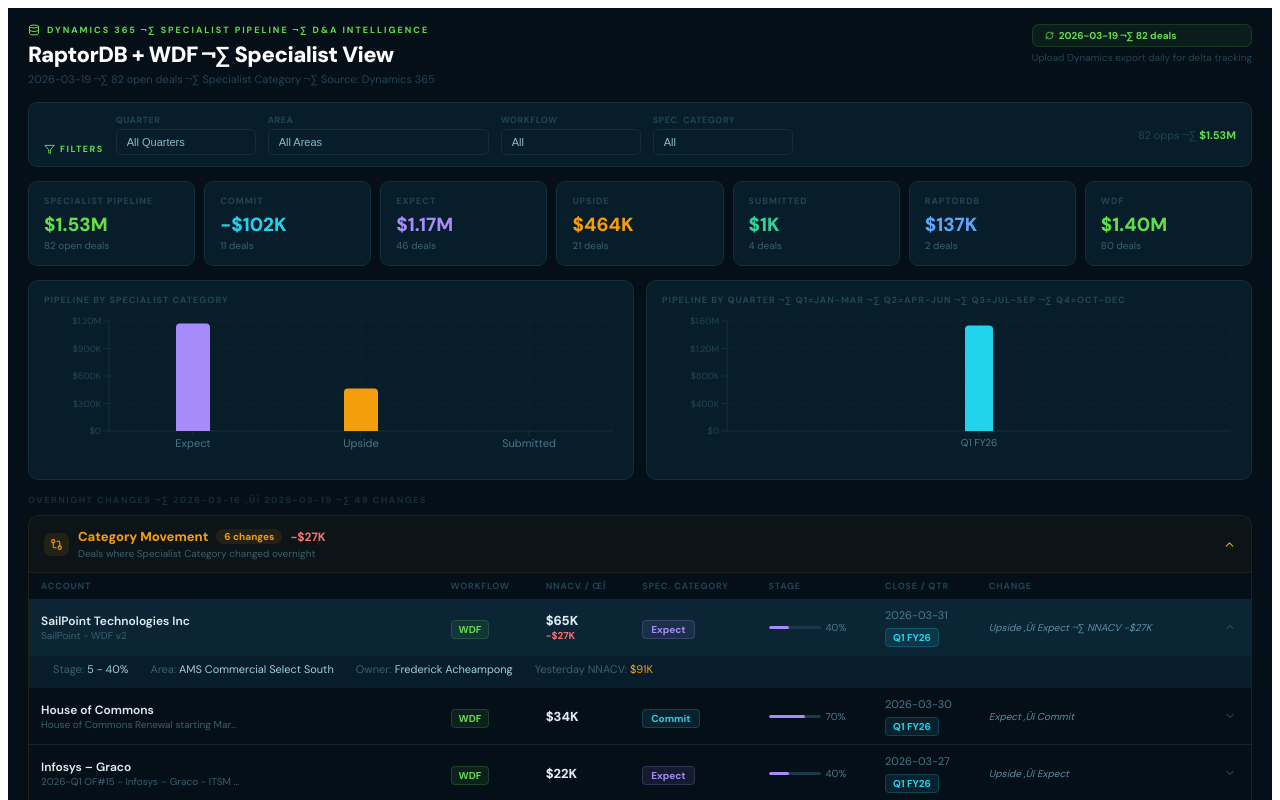
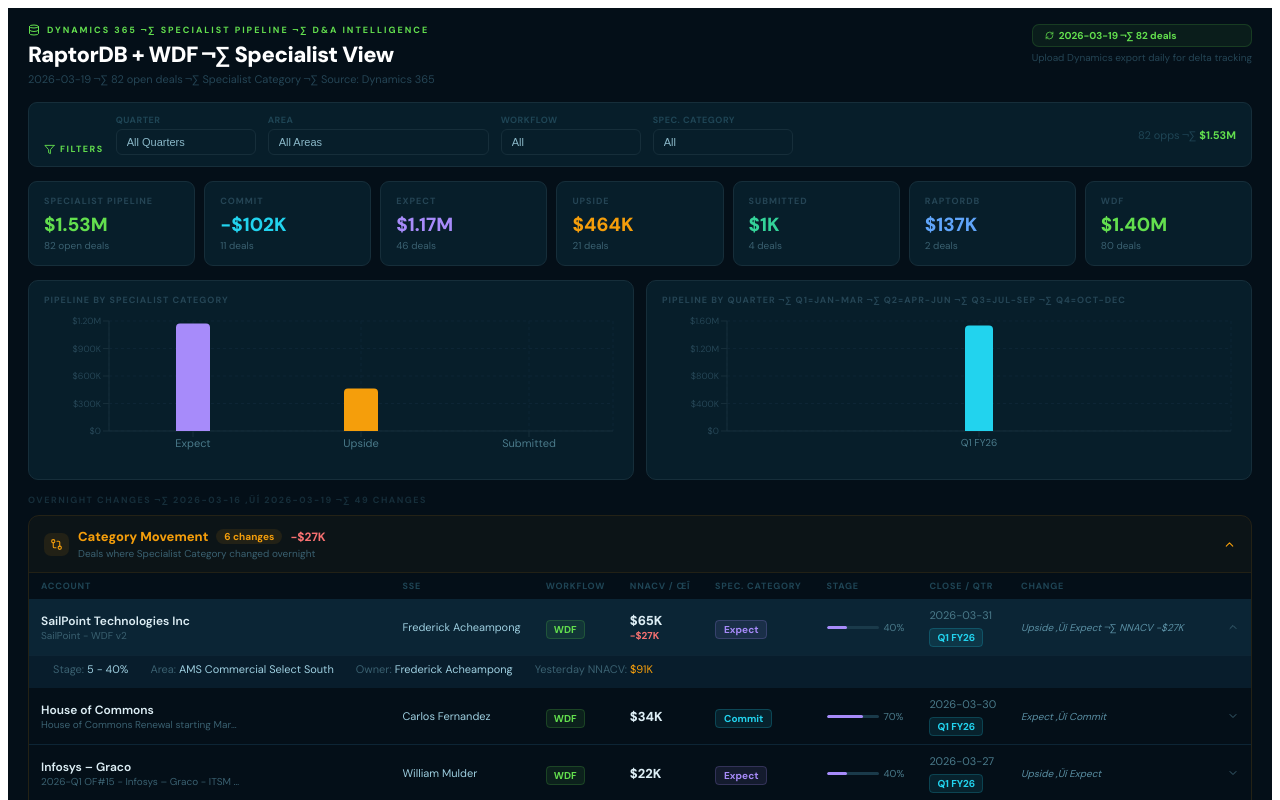
Before and after one commit to Scott-bit-cpu/da-pipeline-dashboard, a React (Vite) app: page / in a window 1280 px wide. Both pictures are taken after a click on the element 640 px from the left and 627 px from the top of the page. Shown: the top 800 px of the page. Built offline with nearby package versions, Linux system fonts and the light colour scheme; the HTML template or start-up script is replaced by a standard one.

Commit message:
Update App.jsx

```diff
--- a/src/App.jsx
+++ b/src/App.jsx
@@ -108,6 +108,7 @@
           <div style={{ color: "#ddeef5", fontWeight: 600, fontSize: 12 }}>{d.account || "(unnamed)"}</div>
           <div style={{ color: "#3a6070", fontSize: 10, maxWidth: 200, overflow: "hidden", textOverflow: "ellipsis", whiteSpace: "nowrap" }}>{d.opty_name}</div>
         </td>
+        <td style={{ padding: "9px 12px", color: "#9ecfe0", fontSize: 11, whiteSpace: "nowrap" }}>{(d.owner || "").split(" ").slice(0,2).join(" ")}</td>
         <td style={{ padding: "9px 12px" }}><WFChip wf={d.workflow} /></td>
         <td style={{ padding: "9px 12px" }}>
           <div style={{ fontWeight: 800, fontSize: 13, color: "#ddeef5" }}>{fmtK(d.nnacv)}</div>
@@ -124,7 +125,7 @@
       </tr>
       {open && (
         <tr style={{ background: "#081d2c" }}>
-          <td colSpan={isDelta ? 8 : 7} style={{ padding: "6px 12px 12px 24px" }}>
+          <td colSpan={isDelta ? 9 : 8} style={{ padding: "6px 12px 12px 24px" }}>
             <div style={{ display: "flex", gap: 22, flexWrap: "wrap", fontSize: 11 }}>
               <span style={{ color: "#3a6070" }}>Stage: <span style={{ color: "#9ecfe0" }}>{d.stage}</span></span>
               <span style={{ color: "#3a6070" }}>Area: <span style={{ color: "#9ecfe0" }}>{(d.area || "").replace(" (AREA)", "")}</span></span>
@@ -143,8 +144,8 @@
   const [closed, setClosed] = useState(false);
   const total = deals.reduce((s, d) => s + (d.delta_nnacv || 0), 0);
   const hdrs = isDelta
-    ? ["Account", "Workflow", "NNACV / Œî", "Spec. Category", "Stage", "Close / Qtr", "Change", ""]
-    : ["Account", "Workflow", "NNACV", "Spec. Category", "Stage", "Close / Qtr", ""];
+    ? ["Account", "SSE", "Workflow", "NNACV / Œî", "Spec. Category", "Stage", "Close / Qtr", "Change", ""]
+    : ["Account", "SSE", "Workflow", "NNACV", "Spec. Category", "Stage", "Close / Qtr", ""];
   return (
     <div style={{ marginBottom: 14, borderRadius: 11, overflow: "hidden", border: `1px solid ${accent}22` }}>
       <div onClick={() => setClosed(!closed)} style={{ background: `${accent}08`, padding: "12px 15px", cursor: "pointer", display: "flex", justifyContent: "space-between", alignItems: "center", borderBottom: closed ? "none" : `1px solid ${accent}18` }}>
```
